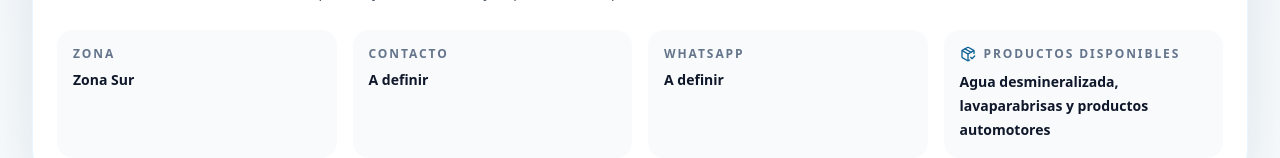
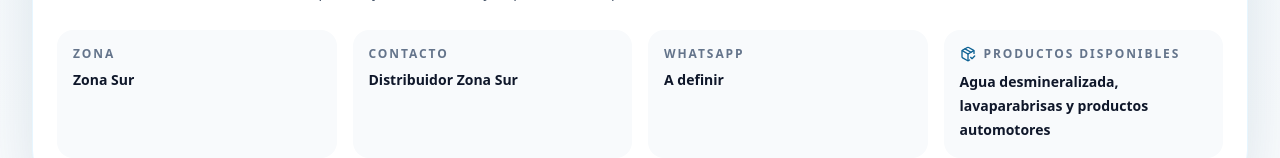
Before and after one commit to Lucafranco55/LosHermanosWeb, a Next.js app: page /cobertura in a window 1280 px wide. Shown: the part 833-991 px from the top of the page. Built offline with nearby package versions, Linux system fonts and the light colour scheme; no server answers; the database is empty.

Commit message:
admin editable cobertura

```diff
--- a/app/admin/contenido/page.tsx
+++ b/app/admin/contenido/page.tsx
@@ -5,12 +5,20 @@ import { upsertSiteSettingAction } from "../actions";
 
 export const dynamic = "force-dynamic";
 
-const editableSettings = [
+const settingGroups = [
+  {
+    title: "General",
+    settings: [
       { key: "home.heroTitle", label: "Home - titulo principal" },
       { key: "home.heroText", label: "Home - texto principal" },
       { key: "site.tagline", label: "Sitio - bajada general" },
       { key: "contact.whatsapp", label: "Contacto - WhatsApp" },
-  { key: "contact.email", label: "Contacto - email" },
+      { key: "contact.email", label: "Contacto - email" }
+    ]
+  },
+  {
+    title: "Calidad",
+    settings: [
       { key: "quality.title", label: "Calidad - titulo" },
       { key: "quality.subtitle", label: "Calidad - subtitulo" },
       { key: "quality.ph", label: "Calidad - pH" },
@@ -19,8 +27,27 @@ const editableSettings = [
       { key: "quality.process", label: "Calidad - proceso" },
       { key: "quality.usage", label: "Calidad - uso recomendado" },
       { key: "quality.pdfUrl", label: "Calidad - link del PDF" }
+    ]
+  },
+  {
+    title: "Cobertura",
+    settings: [
+      { key: "cobertura.title", label: "Cobertura - titulo principal" },
+      { key: "cobertura.subtitle", label: "Cobertura - subtitulo" },
+      { key: "cobertura.frequencyText", label: "Cobertura - frecuencia de entregas" },
+      { key: "cobertura.zones", label: "Cobertura - zonas principales", hint: "Una zona por linea." },
+      {
+        key: "cobertura.distributors",
+        label: "Cobertura - distribuidores",
+        hint: "Primera linea: nombre. Lineas siguientes: texto descriptivo."
+      },
+      { key: "cobertura.distributorWhatsapp", label: "Cobertura - WhatsApp distribuidor" },
+      { key: "cobertura.mapText", label: "Cobertura - texto del mapa" }
+    ]
+  }
 ];
 
+const editableSettings = settingGroups.flatMap((group) => group.settings);
 const editableKeys = editableSettings.map((item) => item.key);
 
 export default async function AdminContentPage() {
@@ -32,15 +59,22 @@ export default async function AdminContentPage() {
 
   return (
     <AdminShell title="Contenido general" description="Ajustes editables del sitio institucional.">
+      <div className="grid gap-8">
+        {settingGroups.map((group) => (
+          <section key={group.title} className="grid gap-4">
+            <div>
+              <h2 className="text-xl font-black tracking-tight text-slate-900">{group.title}</h2>
+              <p className="mt-1 text-sm text-slate-500">Campos editables guardados como SiteSetting.</p>
+            </div>
             <div className="grid gap-4">
-        {editableSettings.map((item) => {
+              {group.settings.map((item) => {
                 const setting = settings.find((current) => current.key === item.key);
                 return (
                   <form key={item.key} action={upsertSiteSettingAction} className="grid gap-3 rounded-[2rem] border border-slate-200 bg-white p-6 shadow-sm">
                     <input type="hidden" name="key" value={item.key} />
                     <div>
                       <label className="text-sm font-semibold text-slate-700">{item.label}</label>
-                <p className="mt-1 text-xs text-slate-500">{item.key}</p>
+                      <p className="mt-1 text-xs text-slate-500">{item.hint || item.key}</p>
                     </div>
                     <textarea name="value" defaultValue={setting?.value || ""} className="min-h-24 rounded-2xl border border-slate-200 px-4 py-3 text-sm" />
                     <button className="w-fit rounded-2xl bg-slate-900 px-4 py-2 text-sm font-semibold text-white">Guardar</button>
@@ -48,6 +82,9 @@ export default async function AdminContentPage() {
                 );
               })}
             </div>
+          </section>
+        ))}
+      </div>
     </AdminShell>
   );
 }
--- a/app/cobertura/page.tsx
+++ b/app/cobertura/page.tsx
@@ -1,6 +1,6 @@
 import { PublicShell } from "@/components/site/public-shell";
 import { SalePointsMap } from "@/components/site/sale-points-map";
-import { getActiveSalePoints } from "@/lib/queries";
+import { getActiveSalePoints, getSiteSettingsMap } from "@/lib/queries";
 import { buildMetadata } from "@/lib/site";
 import { MapPinned, MessageCircle, PackageCheck, Route, Truck, Warehouse } from "lucide-react";
 
@@ -12,20 +12,58 @@ export const metadata = buildMetadata({
   path: "/cobertura"
 });
 
-const coverageZones = [
-  "General Belgrano y alrededores",
-  "Zona Oeste",
-  "Zona Sur",
-  "Costa Atlántica",
-  "Ruta 41",
-  "Ruta 29"
-];
+const defaults = {
+  title: "Zonas de cobertura y distribuidores",
+  subtitle: "Realizamos entregas programadas y distribución mayorista según zona y demanda.",
+  frequencyText: "Realizamos entregas programadas y distribución mayorista según zona y demanda.",
+  zones: ["General Belgrano y alrededores", "Zona Oeste", "Zona Sur", "Costa Atlántica", "Ruta 41", "Ruta 29"],
+  distributors: [
+    "Distribuidor Zona Sur",
+    "Contamos con distribuidor en Zona Sur para mejorar la atención y disponibilidad de productos."
+  ],
+  distributorWhatsapp: "A definir",
+  distributorWhatsappUrl:
+    "https://wa.me/5490000000000?text=Hola,%20quiero%20consultar%20por%20productos%20en%20Zona%20Sur",
+  mapText: "Puntos activos y referencias de cobertura territorial."
+};
 
-const distributorWhatsappUrl =
-  "https://wa.me/5490000000000?text=Hola,%20quiero%20consultar%20por%20productos%20en%20Zona%20Sur";
+function setting(settings: Record<string, string>, key: string, fallback: string) {
+  const value = settings[key]?.trim();
+  return value || fallback;
+}
+
+function linesFromSetting(settings: Record<string, string>, key: string, fallback: string[]) {
+  const value = settings[key]?.trim();
+  if (!value) return fallback;
+  const lines = value
+    .split(/\r?\n/)
+    .map((line) => line.trim())
+    .filter(Boolean);
+  return lines.length ? lines : fallback;
+}
+
+function whatsappUrl(value: string) {
+  const trimmed = value.trim();
+  if (!trimmed || trimmed === defaults.distributorWhatsapp) return defaults.distributorWhatsappUrl;
+  if (trimmed.startsWith("https://") || trimmed.startsWith("http://")) return trimmed;
+
+  const digits = trimmed.replace(/\D/g, "");
+  if (!digits) return defaults.distributorWhatsappUrl;
+
+  return `https://wa.me/${digits}?text=Hola,%20quiero%20consultar%20por%20productos%20en%20Zona%20Sur`;
+}
 
 export default async function CoveragePage() {
-  const points = await getActiveSalePoints();
+  const [points, settings] = await Promise.all([getActiveSalePoints(), getSiteSettingsMap()]);
+  const title = setting(settings, "cobertura.title", defaults.title);
+  const subtitle = setting(settings, "cobertura.subtitle", defaults.subtitle);
+  const frequencyText = setting(settings, "cobertura.frequencyText", defaults.frequencyText);
+  const coverageZones = linesFromSetting(settings, "cobertura.zones", defaults.zones);
+  const distributorLines = linesFromSetting(settings, "cobertura.distributors", defaults.distributors);
+  const distributorName = distributorLines[0] || defaults.distributors[0];
+  const distributorText = distributorLines.slice(1).join(" ") || defaults.distributors[1];
+  const distributorWhatsapp = setting(settings, "cobertura.distributorWhatsapp", defaults.distributorWhatsapp);
+  const mapText = setting(settings, "cobertura.mapText", defaults.mapText);
 
   return (
     <PublicShell>
@@ -37,12 +75,8 @@ export default async function CoveragePage() {
                 <MapPinned className="h-4 w-4" />
                 Cobertura
               </div>
-              <h1 className="mt-4 text-4xl font-black tracking-tight text-slate-900 sm:text-5xl">
-                Zonas de cobertura y distribuidores
-              </h1>
-              <p className="mt-5 text-base leading-8 text-slate-600 sm:text-lg">
-                Realizamos entregas programadas y distribución mayorista según zona y demanda.
-              </p>
+              <h1 className="mt-4 text-4xl font-black tracking-tight text-slate-900 sm:text-5xl">{title}</h1>
+              <p className="mt-5 text-base leading-8 text-slate-600 sm:text-lg">{subtitle}</p>
             </div>
           </div>
         </section>
@@ -54,9 +88,7 @@ export default async function CoveragePage() {
             </div>
             <div>
               <h2 className="text-2xl font-black tracking-tight text-slate-900">Zonas de cobertura</h2>
-              <p className="mt-1 text-sm text-slate-600">
-                Realizamos entregas programadas y distribución mayorista según zona y demanda.
-              </p>
+              <p className="mt-1 text-sm text-slate-600">{frequencyText}</p>
             </div>
           </div>
           <div className="flex flex-wrap gap-3">
@@ -87,13 +119,11 @@ export default async function CoveragePage() {
                 <div className="inline-flex rounded-2xl bg-brand-50 p-3">
                   <Truck className="h-5 w-5 text-brand-700" />
                 </div>
-                <h3 className="mt-4 text-2xl font-bold text-slate-900">Distribuidor Zona Sur</h3>
-                <p className="mt-3 max-w-2xl text-sm leading-7 text-slate-600">
-                  Contamos con distribuidor en Zona Sur para mejorar la atención y disponibilidad de productos.
-                </p>
+                <h3 className="mt-4 text-2xl font-bold text-slate-900">{distributorName}</h3>
+                <p className="mt-3 max-w-2xl text-sm leading-7 text-slate-600">{distributorText}</p>
               </div>
               <a
-                href={distributorWhatsappUrl}
+                href={whatsappUrl(distributorWhatsapp)}
                 target="_blank"
                 rel="noopener noreferrer"
                 className="inline-flex w-fit items-center gap-2 rounded-full bg-brand-700 px-5 py-3 text-sm font-semibold text-white shadow-card transition hover:bg-brand-800"
@@ -109,11 +139,11 @@ export default async function CoveragePage() {
               </div>
               <div className="rounded-2xl bg-slate-50 p-4">
                 <p className="text-xs font-bold uppercase tracking-[0.16em] text-slate-500">Contacto</p>
-                <p className="mt-2 text-sm font-semibold text-slate-900">A definir</p>
+                <p className="mt-2 text-sm font-semibold text-slate-900">{distributorName}</p>
               </div>
               <div className="rounded-2xl bg-slate-50 p-4">
                 <p className="text-xs font-bold uppercase tracking-[0.16em] text-slate-500">WhatsApp</p>
-                <p className="mt-2 text-sm font-semibold text-slate-900">A definir</p>
+                <p className="mt-2 text-sm font-semibold text-slate-900">{distributorWhatsapp}</p>
               </div>
               <div className="rounded-2xl bg-slate-50 p-4">
                 <div className="flex items-center gap-2">
@@ -135,7 +165,7 @@ export default async function CoveragePage() {
             </div>
             <div>
               <h2 className="text-2xl font-black tracking-tight text-slate-900">Mapa de localidades</h2>
-              <p className="mt-1 text-sm text-slate-600">Puntos activos y referencias de cobertura territorial.</p>
+              <p className="mt-1 text-sm text-slate-600">{mapText}</p>
             </div>
           </div>
           <SalePointsMap points={points} />
--- a/lib/validations.ts
+++ b/lib/validations.ts
@@ -59,7 +59,7 @@ export const promoClaimSchema = z.object({
 
 export const siteSettingSchema = z.object({
   key: z.string().trim().min(2).max(100),
-  value: z.string().trim().min(1).max(2000)
+  value: z.string().trim().max(5000)
 });
 
 export const leadStatusSchema = z.nativeEnum(LeadStatus);
```
Also changed, not shown: 1 other file (tests, documents, lock files or other folders). Lines whose indentation alone changed are shown as unchanged.
